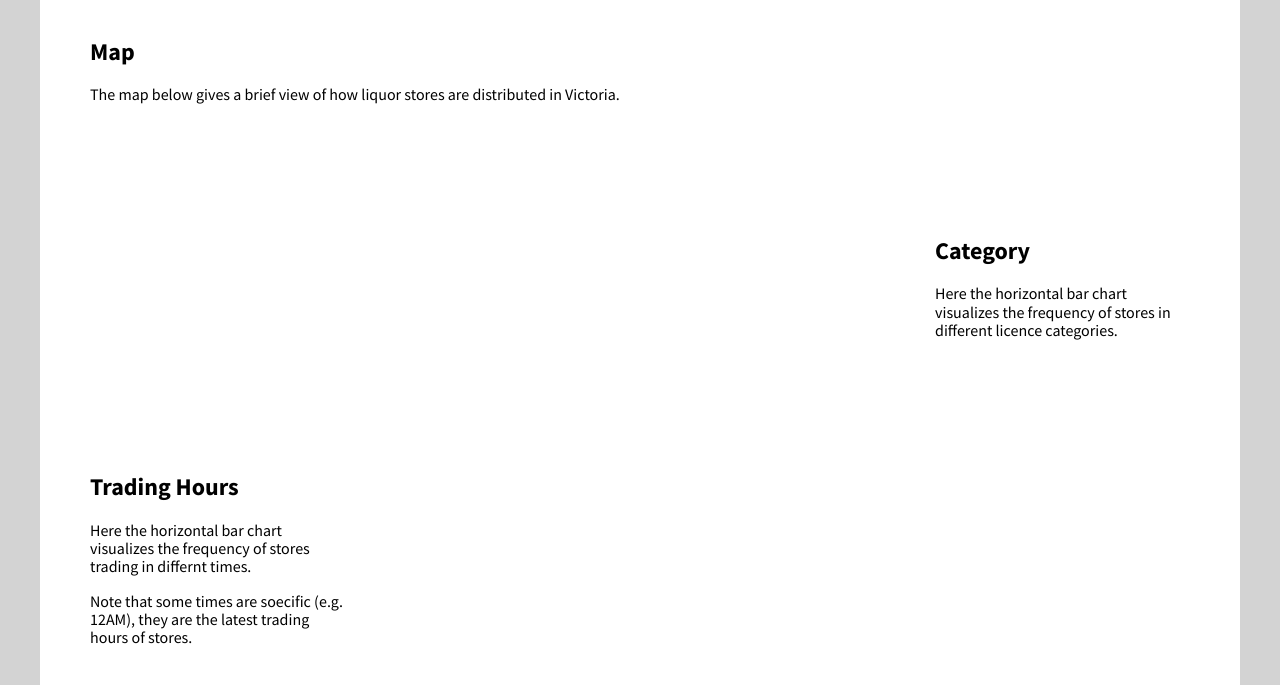
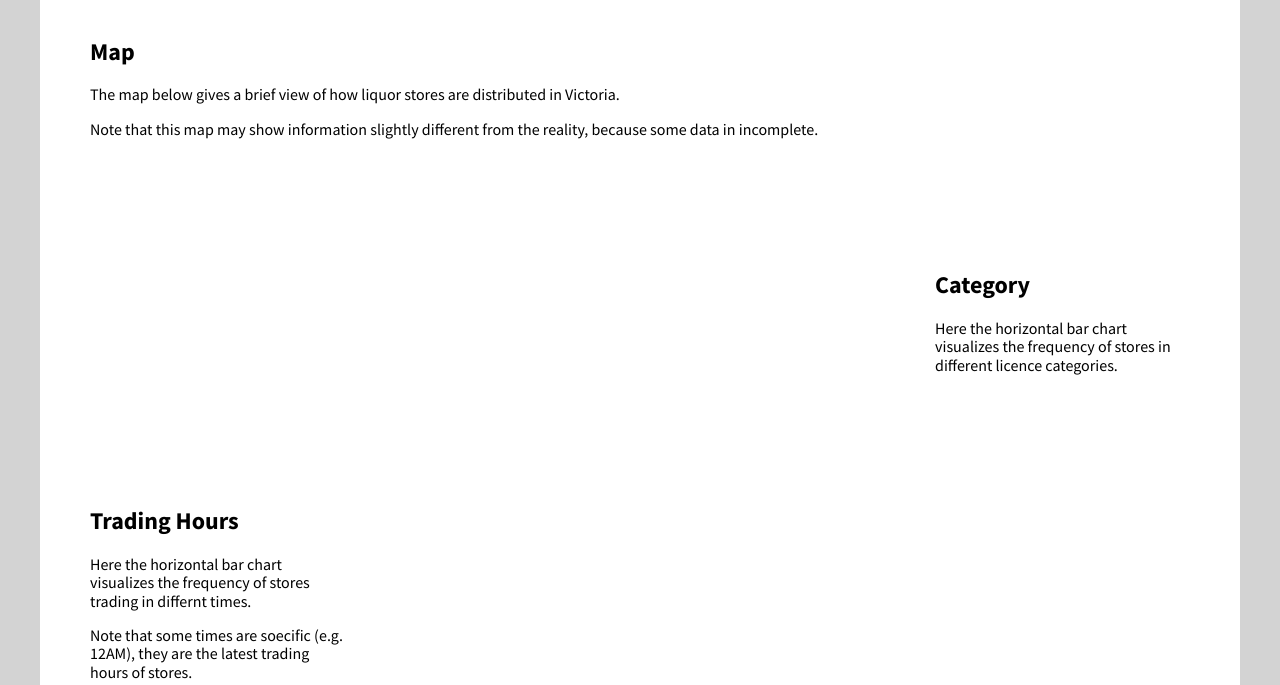
Before and after one commit to yzhu0025mon/FIT3179_Visualisation02, a plain HTML site: page index.html in a window 1280 px wide. Shown: the part 115-800 px from the top of the page. Drawn offline with nearby package versions, Linux system fonts and the light colour scheme; a script that the page names is missing.

Commit message:
Update index.html

```diff
--- a/index.html
+++ b/index.html
@@ -70,6 +70,7 @@
           <div class="description description-top">
             <h2>Map</h2>
             <p>The map below gives a brief view of how liquor stores are distributed in Victoria. </p>
+            <p>Note that this map may show information slightly different from the reality, because some data in incomplete. </p>
           </div>
           <div id="vis1" class="vis-container"></div>
         </div>
```
